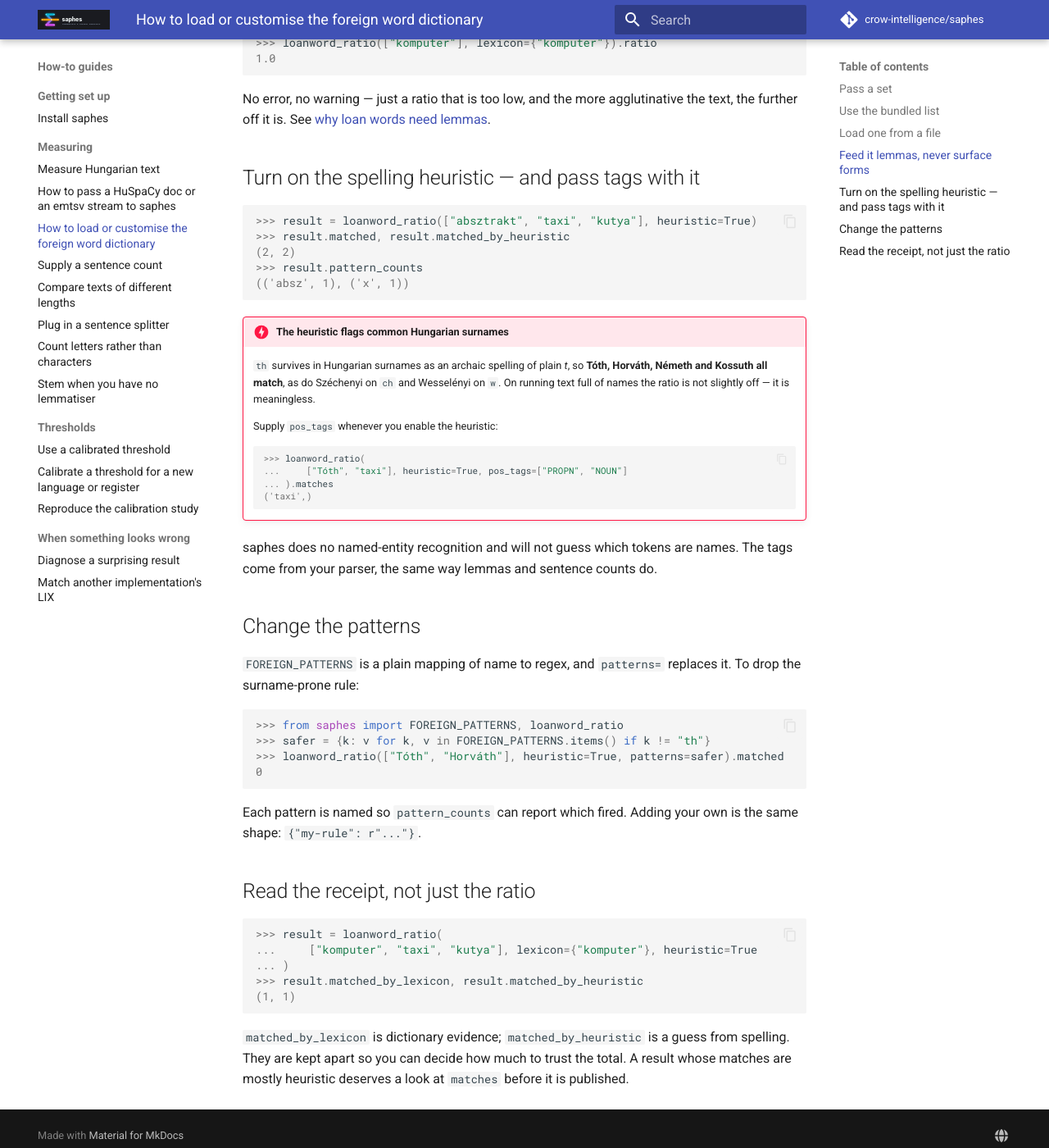
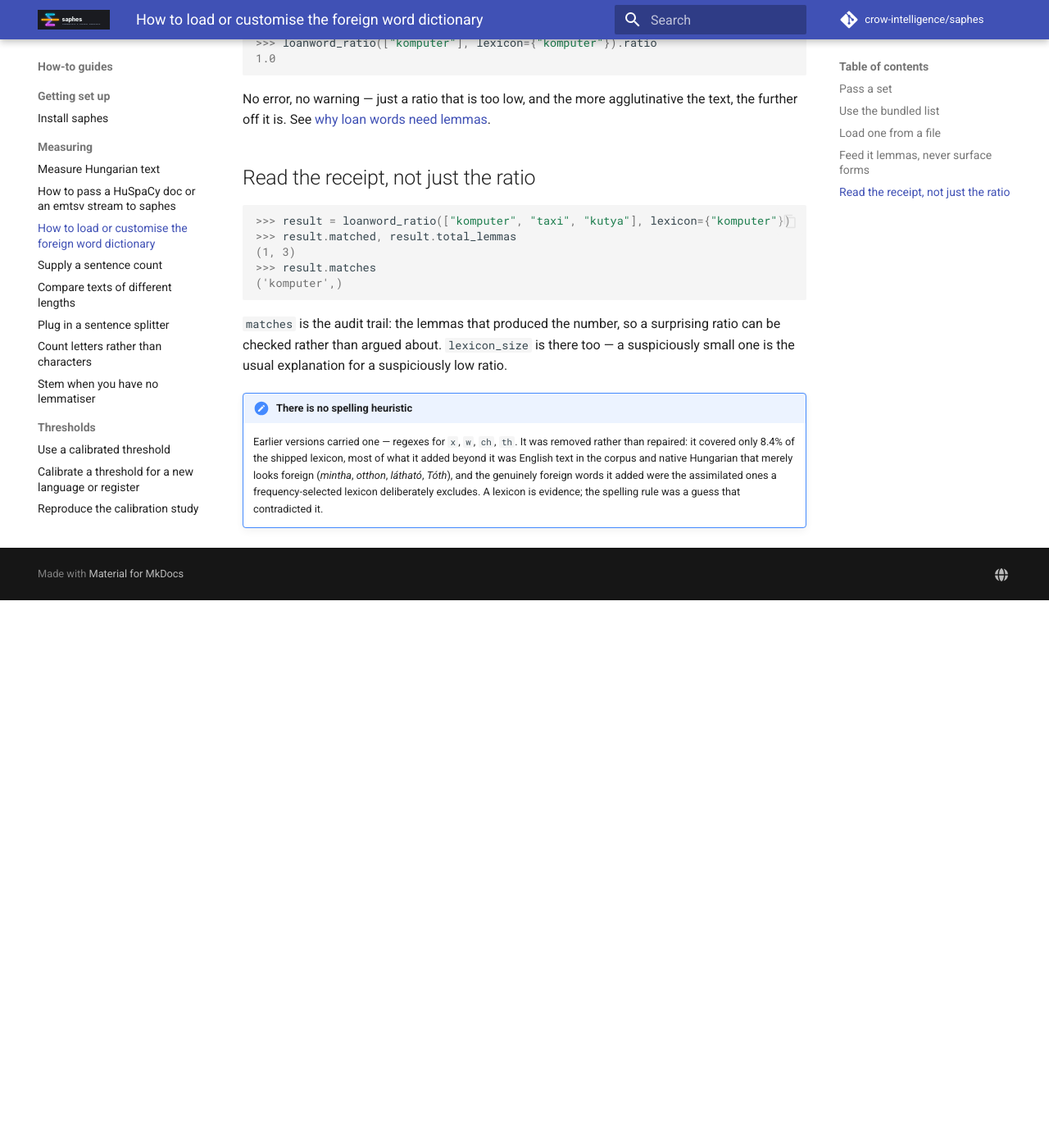
Before and after one commit to crow-intelligence/saphes, an MkDocs documentation site: the page built from docs/how-to/customise-the-loanword-lexicon.md, in a window 1280 px wide and 1400 px high, scrolled down 1846 px. Shown: the whole window at 82% size. Built offline with MkDocs 1.6.1 and Material for MkDocs 9.7.7, drawn with Linux system fonts in a browser that asks for light colours; comment, search, counter and statistics services are not loaded; after the commit the page ends 2578 px from its top, so only the background shows below that; some of the changed text lies outside the part shown.

Commit message:
Remove the spelling heuristic, and record the parser not the format
Two changes agreed with Zoli.

**The heuristic is gone.** `FOREIGN_PATTERNS`, `HEURISTIC_EXCEPTIONS`, the
`heuristic`/`patterns`/`exceptions` parameters, and the
`matched_by_heuristic`/`pattern_counts`/`exceptions_applied` result fields all
go with it. `lexicon` is now required: omitting it is a TypeError rather than
a ratio computed against no evidence.

Measured against the shipped 15,203-lemma lexicon and the MOKK Webcorpus, it
failed three ways. It covered 8.4% of the lexicon, because the words that
carry an idegenszó-arány — prioritás, konszenzus, implementáció — look nothing
like foreign words. Hungarian manufactures the same spellings itself, since
-hat/-het and -hoz/-hez put an `h` after a stem: látható, kapható, állathoz,
táncház, 1,187 forms and 2.5 million tokens, productive and so unreachable by
any list. And its genuine finds — technológia, abszolút, szexuális — are
exactly the assimilated words a frequency-selected lexicon excludes on
purpose, so enabling it silently reversed the caller's own decision.

The morpheme-seam lookahead and the 39-entry exception list added a few
commits ago are removed with the heuristic they existed to repair. Keeping the
heuristic without them would have been strictly worse, and keeping both was
repairing a mechanism that contradicted the lexicon.

**`parse_source` becomes `parser`.** The old field recorded the file format,
which is the thing that does not matter; a parser carries the annotation
convention of the treebank it was trained on, and the convention decides which
word is the head. On one fixture sentence HuSpaCy and emtsv agree about every
word except three — `és` and `kötelezi` swap places in the coordination, and
the full stop attaches to the verb or to ROOT — giving MDD 1.600 against
1.500. Across the corpus, 1.6845 against 1.5328, and the two invert on MHD.

`parser` is free text and defaults to None, so an unlabelled result is
visibly unlabelled. The `ParseSource` literal is removed: "conllu" was true of
emtsv, the Szeged treebank and UD Hungarian alike, which do not agree.
Documented guidance is to use the spaCy model for the language where there is
a choice, and to know that emtsv means Prague-style trees.

Co-Authored-By: Claude Opus 5 (1M context) <noreply@anthropic.com>

````diff
--- a/docs/how-to/customise-the-loanword-lexicon.md
+++ b/docs/how-to/customise-the-loanword-lexicon.md
@@ -1,8 +1,8 @@
 # How to load or customise the foreign word dictionary
 
-saphes ships **no** Hungarian loan-word lexicon. `loanword_ratio` takes the set you give
-it, or falls back to a spelling heuristic, or both — and refuses to run with neither. This
-page is how to supply one.
+saphes ships **no** Hungarian loan-word lexicon inside the package. `loanword_ratio`
+requires the set you give it — `lexicon` is a required argument, and there is no fallback.
+This page is how to supply one.
 
 ## Pass a set
 
@@ -85,62 +85,25 @@ No error, no warning — just a ratio that is too low, and the more agglutinativ
 the further off it is. See [why loan words need
 lemmas](../explanation/why-loanwords-need-lemmas.md).
 
-## Turn on the spelling heuristic — and pass tags with it
+## Read the receipt, not just the ratio
 
 ```pycon
->>> result = loanword_ratio(["absztrakt", "taxi", "kutya"], heuristic=True)
->>> result.matched, result.matched_by_heuristic
-(2, 2)
->>> result.pattern_counts
-(('absz', 1), ('x', 1))
+>>> result = loanword_ratio(["komputer", "taxi", "kutya"], lexicon={"komputer"})
+>>> result.matched, result.total_lemmas
+(1, 3)
+>>> result.matches
+('komputer',)
 
 ```
 
-!!! danger "The heuristic flags common Hungarian surnames"
-    `th` survives in Hungarian surnames as an archaic spelling of plain *t*, so **Tóth,
-    Horváth, Németh and Kossuth all match**, as do Széchenyi on `ch` and Wesselényi on `w`.
-    On running text full of names the ratio is not slightly off — it is meaningless.
+`matches` is the audit trail: the lemmas that produced the number, so a surprising ratio can
+be checked rather than argued about. `lexicon_size` is there too — a suspiciously small one
+is the usual explanation for a suspiciously low ratio.
 
-    Supply `pos_tags` whenever you enable the heuristic:
-
-    ```pycon
-    >>> loanword_ratio(
-    ...     ["Tóth", "taxi"], heuristic=True, pos_tags=["PROPN", "NOUN"]
-    ... ).matches
-    ('taxi',)
-
-    ```
-
-saphes does no named-entity recognition and will not guess which tokens are names. The tags
-come from your parser, the same way lemmas and sentence counts do.
-
-## Change the patterns
-
-`FOREIGN_PATTERNS` is a plain mapping of name to regex, and `patterns=` replaces it. To
-drop the surname-prone rule:
-
-```pycon
->>> from saphes import FOREIGN_PATTERNS, loanword_ratio
->>> safer = {k: v for k, v in FOREIGN_PATTERNS.items() if k != "th"}
->>> loanword_ratio(["Tóth", "Horváth"], heuristic=True, patterns=safer).matched
-0
-
-```
-
-Each pattern is named so `pattern_counts` can report which fired. Adding your own is the
-same shape: `{"my-rule": r"..."}`.
-
-## Read the receipt, not just the ratio
-
-```pycon
->>> result = loanword_ratio(
-...     ["komputer", "taxi", "kutya"], lexicon={"komputer"}, heuristic=True
-... )
->>> result.matched_by_lexicon, result.matched_by_heuristic
-(1, 1)
-
-```
-
-`matched_by_lexicon` is dictionary evidence; `matched_by_heuristic` is a guess from
-spelling. They are kept apart so you can decide how much to trust the total. A result whose
-matches are mostly heuristic deserves a look at `matches` before it is published.
+!!! note "There is no spelling heuristic"
+    Earlier versions carried one — regexes for `x`, `w`, `ch`, `th`. It was removed rather
+    than repaired: it covered only 8.4% of the shipped lexicon, most of what it added
+    beyond it was English text in the corpus and native Hungarian that merely looks foreign
+    (*mintha*, *otthon*, *látható*, *Tóth*), and the genuinely foreign words it added were
+    the assimilated ones a frequency-selected lexicon deliberately excludes. A lexicon is
+    evidence; the spelling rule was a guess that contradicted it.
--- a/docs/reference/index.md
+++ b/docs/reference/index.md
@@ -12,7 +12,7 @@
 | [`diversity`](diversity.md) | `lexical_diversity`, `ttr_from_counts`, `mattr` |
 | [`syntax`](syntax.md) | `mean_dependency_distance`, `mean_hierarchical_distance`, `dependency_distances`, `hierarchical_distances`, the two kernels, `DepToken` |
 | [`adapters`](adapters.md) | `from_conllu`, `from_spacy` — parser output in, `DepToken` out |
-| [`loanwords`](loanwords.md) | `loanword_ratio`, `FOREIGN_PATTERNS` — idegenszó-arány |
+| [`loanwords`](loanwords.md) | `loanword_ratio`, `LoanwordResult` — idegenszó-arány |
 | [`segment`](segment.md) | `words`, `sentences` — the dependency-free splitters |
 | [`hungarian`](hungarian.md) | `hungarian_letters`, `hungarian_letter_count`, the boundary table |
 | [`stem`](stem.md) | `hungarian_stems` — optional, behind the `snowball` extra |
--- a/src/saphes/__init__.py
+++ b/src/saphes/__init__.py
@@ -50,8 +50,6 @@ from saphes.hungarian import (  # noqa: E402 - __version__ must precede these
     hungarian_letters,
 )
 from saphes.loanwords import (  # noqa: E402 - __version__ must precede these
-    FOREIGN_PATTERNS,
-    HEURISTIC_EXCEPTIONS,
     LoanwordResult,
     loan_ratio_from_counts,
     loanword_ratio,
@@ -80,8 +78,6 @@ from saphes.syntax import (  # noqa: E402 - __version__ must precede these
 )
 
 __all__ = [
-    "FOREIGN_PATTERNS",
-    "HEURISTIC_EXCEPTIONS",
     "LIX_BANDS",
     "DepToken",
     "DiversityResult",
````
Also changed, not shown: CHANGELOG.md (+44 -23 lines), PRE-MORTEM.md (+12 -23 lines), docs/explanation/why-loanwords-need-lemmas.md (+25 -13 lines), docs/how-to/pass-a-parse-to-saphes.md (+22 -6 lines), 5 other files.
